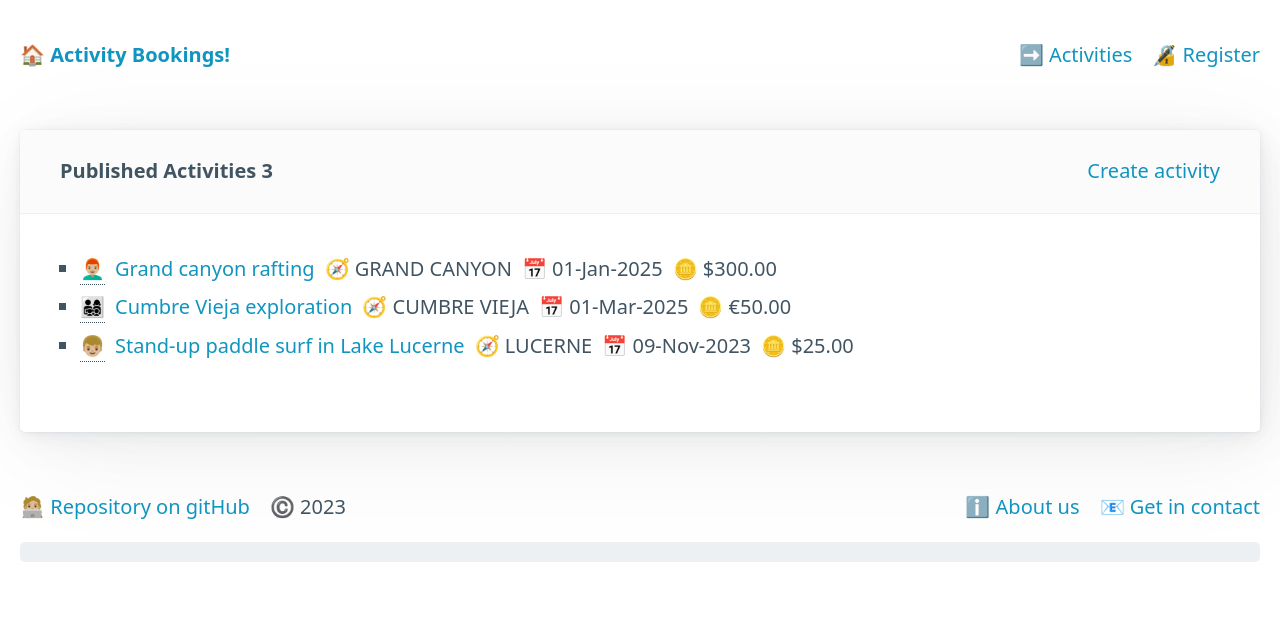
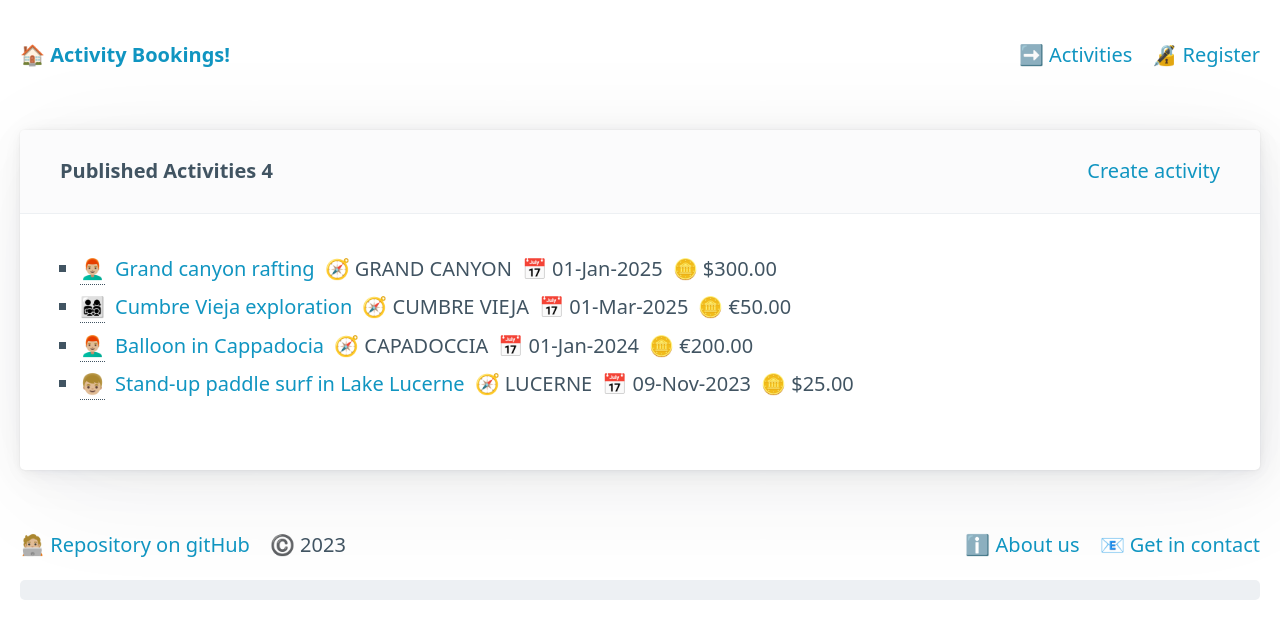
Before and after one commit to CursosAlbertoBasalo/softtek-ng_dev-23_01, an Angular app: page / in a window 1280 px wide. Shown: the top 638 px of the page. Built offline with nearby package versions, Linux system fonts and the light colour scheme; data requests are answered from the project's data file.

Commit message:
feat: http get activities

```diff
--- a/src/app/app.module.ts
+++ b/src/app/app.module.ts
@@ -1,3 +1,4 @@
+import { HttpClientModule } from "@angular/common/http";
 import { ErrorHandler, NgModule } from "@angular/core";
 import { BrowserModule } from "@angular/platform-browser";
 
@@ -12,7 +13,7 @@ import { AppComponent } from "./app.component";
 
 @NgModule({
   declarations: [AppComponent],
-  imports: [BrowserModule, AppRoutingModule, LayoutModule],
+  imports: [BrowserModule, AppRoutingModule, LayoutModule, HttpClientModule],
   // providers: [HelperService],
   providers: [
     {
--- a/src/app/routes/home/activities.component.ts
+++ b/src/app/routes/home/activities.component.ts
@@ -1,5 +1,5 @@
-import { Component } from "@angular/core";
-import { DATA } from "src/app/data/data.repository";
+import { Component, Input } from "@angular/core";
+import { Activity } from "src/app/data/models/activity.type";
 
 @Component({
   selector: "lab-activities",
@@ -25,7 +25,7 @@ import { DATA } from "src/app/data/data.repository";
   styles: [],
 })
 export class ActivitiesComponent {
-  activities = DATA.activities.filter((a) => a.status === "published");
+  @Input() activities: Activity[] = [];
   getTitle(): string {
     return `Published Activities ${this.activities.length}`;
   }
--- a/src/app/routes/home/home.component.ts
+++ b/src/app/routes/home/home.component.ts
@@ -1,8 +1,19 @@
+import { HttpClient } from "@angular/common/http";
 import { Component } from "@angular/core";
+import { Activity } from "src/app/data/models/activity.type";
 
 @Component({
   selector: "lab-home",
-  template: ` <lab-activities></lab-activities> `,
+  template: ` <lab-activities [activities]="activities"></lab-activities> `,
   styles: [],
 })
-export class HomeComponent {}
+export class HomeComponent {
+  activities: Activity[] = [];
+  // DATA.activities.filter( (a) => a.status === "published");
+
+  constructor(httpClient: HttpClient) {
+    httpClient
+      .get<Activity[]>("http://localhost:3000/activities")
+      .subscribe((activities) => (this.activities = activities));
+  }
+}
```
